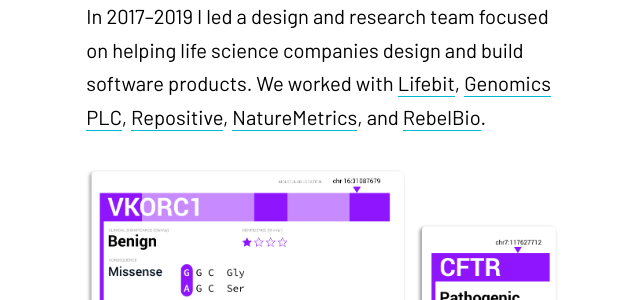
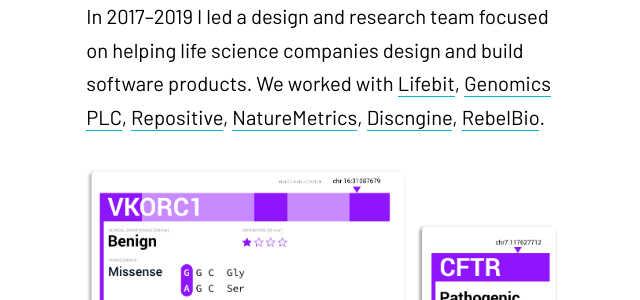
Before and after one commit to marek-kultys/marekkultys.github.io, a Jekyll site: the page built from work/index.html, in a window 1280 px wide and 900 px high, scrolled down 425 px. Shown: the part 155-455 px from the top of the window, without its empty margins (440-1080 px from the left). Built offline with Jekyll 4.4.1, drawn with Linux system fonts in a browser that asks for light colours.

Commit message:
Add discngine

```diff
--- a/work/index.html
+++ b/work/index.html
@@ -13,7 +13,7 @@
          </div>
          <div class="entry">
             <h3><a href="{{ site.data.pages.project-biodesign.link }}">{{ site.data.pages.project-biodesign.tagline }}</a></h3>
-            <p>In 2017–2019 I led a design and research team focused on helping life science companies design and build software products. We worked with <a href="https://lifebit.ai/" target="_blank">Lifebit</a>, <a href="https://www.genomicsplc.com/" target="_blank">Genomics PLC</a>, <a href="https://repositive.io/" target="_blank">Repositive</a>, <a href="https://www.naturemetrics.co.uk/" target="_blank">NatureMetrics</a>, and <a href="https://rebelbio.co/" target="_blank">RebelBio</a>.</p>
+            <p>In 2017–2019 I led a design and research team focused on helping life science companies design and build software products. We worked with <a href="https://lifebit.ai/" target="_blank">Lifebit</a>, <a href="https://www.genomicsplc.com/" target="_blank">Genomics PLC</a>, <a href="https://repositive.io/" target="_blank">Repositive</a>, <a href="https://www.naturemetrics.co.uk/" target="_blank">NatureMetrics</a>, <a href="https://www.discngine.com/" target="_blank">Discngine</a>, <a href="https://rebelbio.co/" target="_blank">RebelBio</a>.</p>
             <img src="/img/work/biodesign3.png">
          </div>
          <div class="entry">
```
